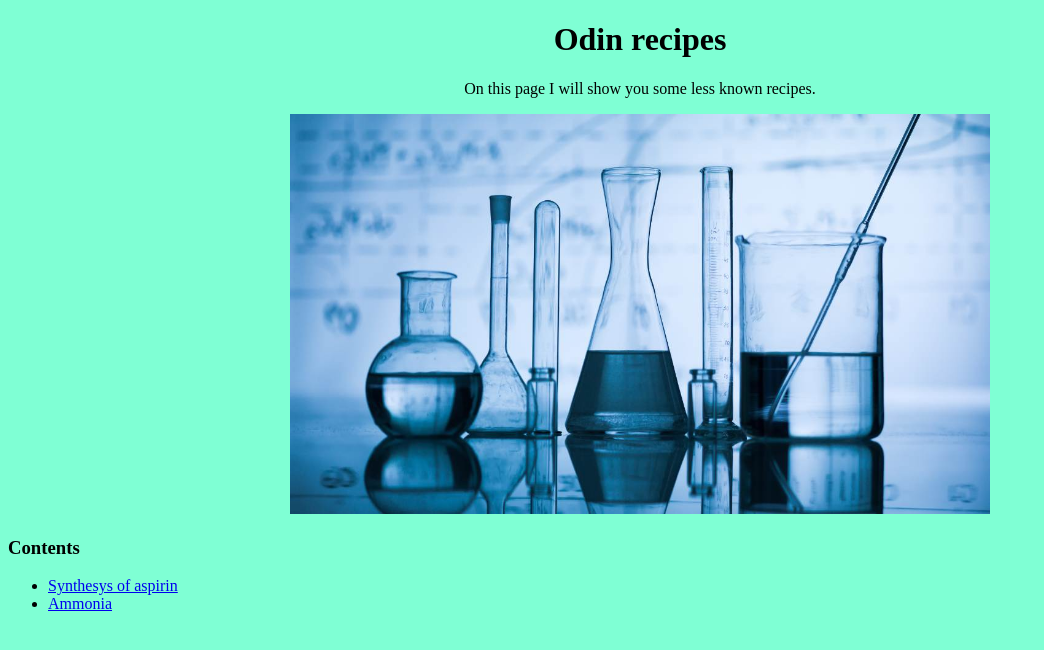
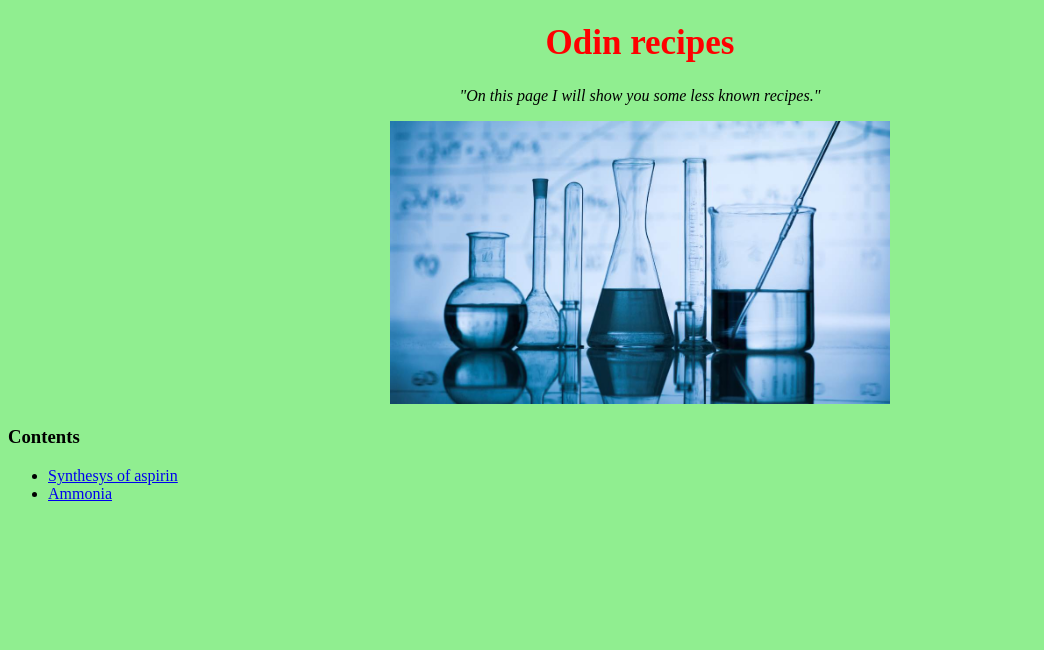
Before and after one commit to Vytho/odin-recipes, a plain HTML site: page index.html in a window 1280 px wide. Shown: the whole page, without its empty margins (0-1044 px from the left). Drawn offline with Linux system fonts and the light colour scheme.

Commit message:
making some small changes

```diff
--- a/index.html
+++ b/index.html
@@ -4,15 +4,16 @@
     <meta charset="UTF-8">
     <meta name="viewport" content="width=device-width, initial-scale=1.0">
     <title>Document</title>
+    <link rel="stylesheet" href="style.css">
 </head>
-<body style="background-color: aquamarine;">
+<body class="body">
 
-    <h1 style="text-align: center;">Odin recipes</h1>
+    <h1 class="first-heading">Odin recipes</h1>
 
-    <p style="text-align: center;">On this page I will show you some less known recipes.</p>
+    <p class="intro">"On this page I will show you some less known recipes."</p>
 
-    <div style="text-align: center;">
-    <img src="pictures/lab.jpg" alt="picture of laboratory" height="400" width="700">
+    <div class="center">
+    <img src="pictures/lab.jpg" alt="picture of laboratory" class="main-picture">
     </div>
 
     <h3>Contents</h3>
--- /dev/null
+++ b/style.css
@@ -0,0 +1,33 @@
+.body {
+    background-color: lightgreen;
+}
+
+.first-heading {
+    font-size: 35px;
+    color: red;
+    text-align: center;
+}
+
+.intro {
+    font-style: italic;
+    text-align: center;
+}
+
+.center {
+    text-align: center;
+}
+
+.main-picture {
+    width: 500px;
+    height: auto;
+}
+
+.right {
+    text-align: right;
+}
+
+
+.home-button {
+    background-color: burlywood;
+    font-size: 20px;
+}
```
Also changed, not shown: recipes/ammonia.html (+9 -3 lines), recipes/aspirin.html (+6 -4 lines).
